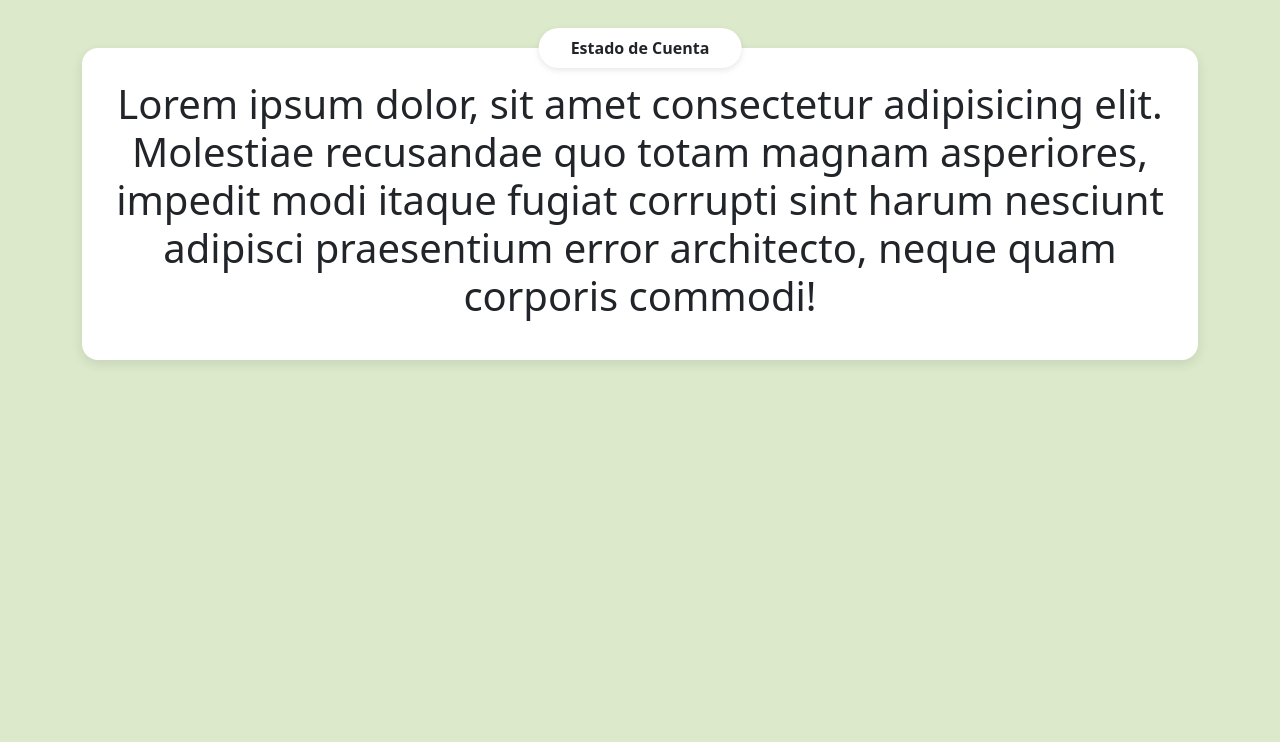
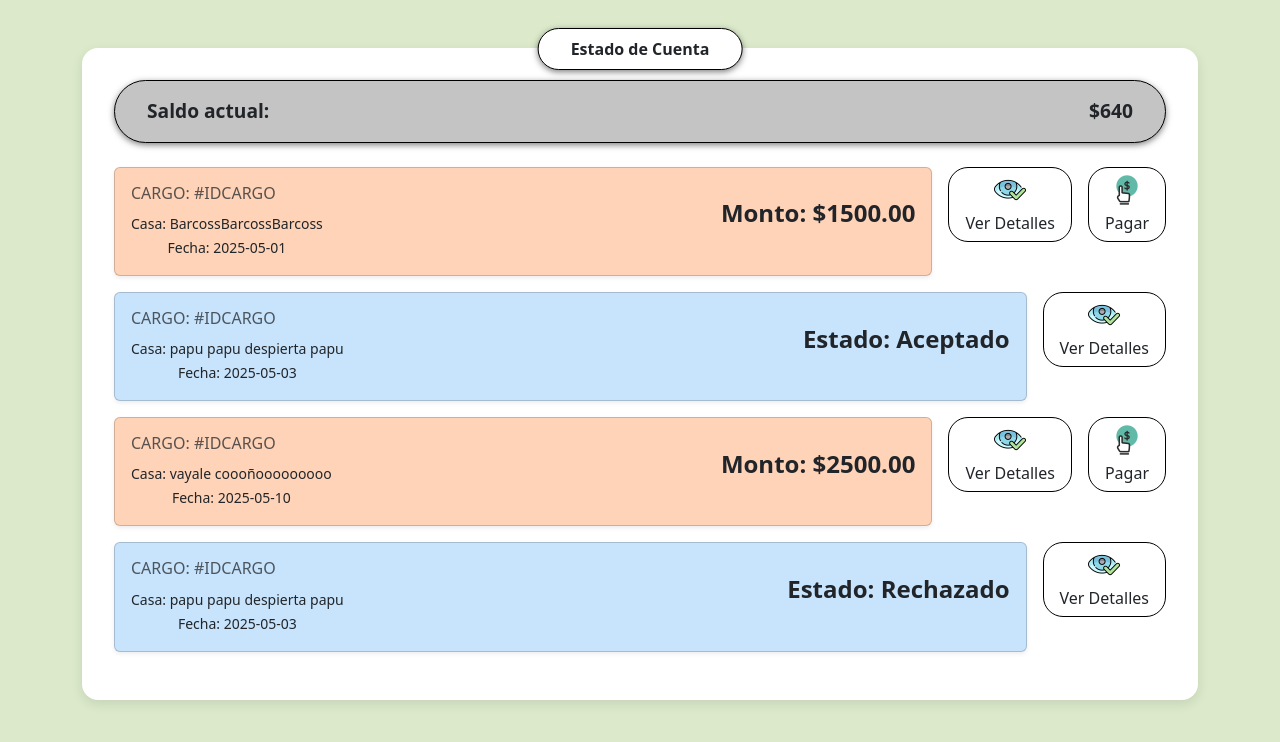
Before and after one commit to lbaro08/pr-cluster-habitacional, a PHP site: page /views/templates/userTemplates/estado_cuenta.html in a window 1280 px wide. Shown: the top 742 px of the page. Run offline with PHP 8.4, Linux system fonts and the light colour scheme.

Commit message:
Seccion de pagos, Estado de cuenta, DONE

```diff
--- /dev/null
+++ b/views/js/generalJS/estado_cuentaJS/tarjetas.js
@@ -0,0 +1,87 @@
+const movimientos = [
+    { tipo: 'abono', id: '#idcargo', monto: 1500, fecha: '2025-05-01', casa: 'BarcossBarcossBarcoss' },
+    { tipo: 'cargo', id: '#idcargo', estado: "Aceptado", fecha: '2025-05-03', casa: 'papu papu despierta papu' },
+    { tipo: 'abono', id: '#idcargo', monto: 2500, fecha: '2025-05-10', casa: 'vayale coooñooooooooo' },
+    { tipo: 'cargo', id: '#idcargo', estado: "Rechazado", fecha: '2025-05-03', casa: 'papu papu despierta papu' }
+  ];
+
+const contenedor = document.getElementById('contenedor-movimientos');
+
+movimientos.forEach(mov => {
+  const fila = document.createElement('div');
+  fila.className = 'd-flex align-items-stretch mb-3 gap-3';
+
+  pagar = mov.tipo == "abono" ? true : false;
+
+  const tarjeta = document.createElement('div');
+  tarjeta.className = `card shadow-sm ${mov.tipo}`;
+  tarjeta.style.flex = '1';
+
+    if(pagar){
+        tarjeta.innerHTML = `
+    <div class="card-body">
+      <div class="d-flex justify-content-between align-items-center">
+        <div>
+          <h6 class="text-uppercase text-start text-muted mb-2">Cargo: ${mov.id}</h6>
+          <small>Casa: ${mov.casa}</small><br>
+          <small>Fecha: ${mov.fecha}</small>
+        </div>
+        <div class="text-end">
+          <div class="fs-4 fw-bold mb-3">
+            Monto: $${mov.monto.toFixed(2)}
+          </div>
+        </div>
+      </div>
+    </div>
+  `;
+    }else{
+        tarjeta.innerHTML = `
+    <div class="card-body">
+      <div class="d-flex justify-content-between align-items-center">
+        <div>
+          <h6 class="text-uppercase text-start text-muted mb-2">Cargo: ${mov.id}</h6>
+          <small>Casa: ${mov.casa}</small><br>
+          <small>Fecha: ${mov.fecha}</small>
+        </div>
+        <div class="text-end">
+          <div class="fs-4 fw-bold mb-3">
+            Estado: ${mov.estado}
+          </div>
+        </div>
+      </div>
+    </div>
+  `;
+    }
+
+  const crearBotonDetalles = () => {
+    const boton = document.createElement('button');
+    boton.className = 'd-flex flex-column justify-content-center align-items-center px-3 btn btn-custom';
+    boton.style.height = '100%';
+    boton.innerHTML = `
+      <img src="../../assets/pics/icon_ver.png" alt="Detalles" style="width: 32px; height: 32px; margin-bottom: 5px;">
+      <span>Ver Detalles</span>
+    `;
+
+    return boton;
+  };
+
+  const crearBotonPagar = () => {
+    const boton = document.createElement('button');
+    boton.className = 'd-flex flex-column justify-content-center align-items-center px-3 btn btn-custom';
+    boton.style.height = '100%';
+    boton.innerHTML = `
+      <img src="../../assets/pics/icon_pagar.png" alt="Detalles" style="width: 32px; height: 32px; margin-bottom: 5px;">
+      <span>Pagar</span>
+    `;
+
+    return boton;
+  };
+
+  const boton1 = crearBotonDetalles();
+
+  fila.appendChild(tarjeta);
+  fila.appendChild(boton1);
+  if(pagar){const boton2 = crearBotonPagar(); fila.appendChild(boton2);}
+
+  contenedor.appendChild(fila);
+});
--- a/views/styles/userStyles/estado_cuenta.css
+++ b/views/styles/userStyles/estado_cuenta.css
@@ -18,6 +18,44 @@ body {
     background-color: white;
     padding: 0.5rem 2rem;
     border-radius: 999px;
-    box-shadow: 0 2px 6px rgba(0, 0, 0, 0.1);
+    border: 1px solid black;
+    box-shadow: 0 2px 6px rgba(0, 0, 0, 0.5);
     font-weight: bold;
   }
+
+  .saldo {
+    box-shadow: 0 2px 6px rgba(0, 0, 0, 0.5);
+    padding: 1rem 2rem;
+    background-color: #c4c4c4;
+    border-radius: 999px;
+    border: 1px solid black;
+    font-size: larger;
+    font-weight: bold;
+  }
+
+  .abono {
+    background-color: #FFD3B7;
+  }
+
+  .cargo {
+    background-color: #c8e4fc;
+  }
+
+  .detalles {
+    background-color: white;
+    border: 1px solid black;
+  }
+
+  .btn {
+    border-radius: 20px;
+    border: 1px solid black;
+  }
+
+  .btn-custom {
+    transition: transform 0.4s cubic-bezier(0.25, 1, 0.5, 1), filter 0.4s ease;
+  }
+
+  .btn-custom:hover{
+    border: 1px solid black;
+    transform: scale(1.15);
+  }
--- a/views/templates/userTemplates/estado_cuenta.html
+++ b/views/templates/userTemplates/estado_cuenta.html
@@ -14,20 +14,15 @@
     <div class="body_contenido mx-auto text-center position-relative" style="max-width: 1300px;">
       <div class="titulo">Estado de Cuenta</div>
 
-      <div>
-
-<h1>Lorem ipsum dolor, sit amet consectetur adipisicing elit. Molestiae recusandae quo totam magnam asperiores, impedit modi itaque fugiat corrupti sint harum nesciunt adipisci praesentium error architecto, neque quam corporis commodi!</h1>
-
+      <div class="saldo d-flex justify-content-between align-items-center">
+        <span class="text-start">Saldo actual:</span>
+        <span class="text-end">$640</span>
       </div>
-
-
-
-
-
+      <div id="contenedor-movimientos" class="mt-4"></div>
 
     </div>
   </div>
 
-  <script src="../../bootstrap/js/bootstrap.bundle.min.js"></script>
+  <script src="../../js/generalJS/estado_cuentaJS/tarjetas.js"></script>
 </body>
 </html>
```
Also changed, not shown: views/js/adminJS/pagosJS/pagos.js (added, +85 -0 lines), views/templates/adminTemplates/pagosTemplates/pagos.html (+52 -6 lines), views/assets/pics/icon_pagar.png (renamed from views/assets/pics/icon_pagar.webp).
